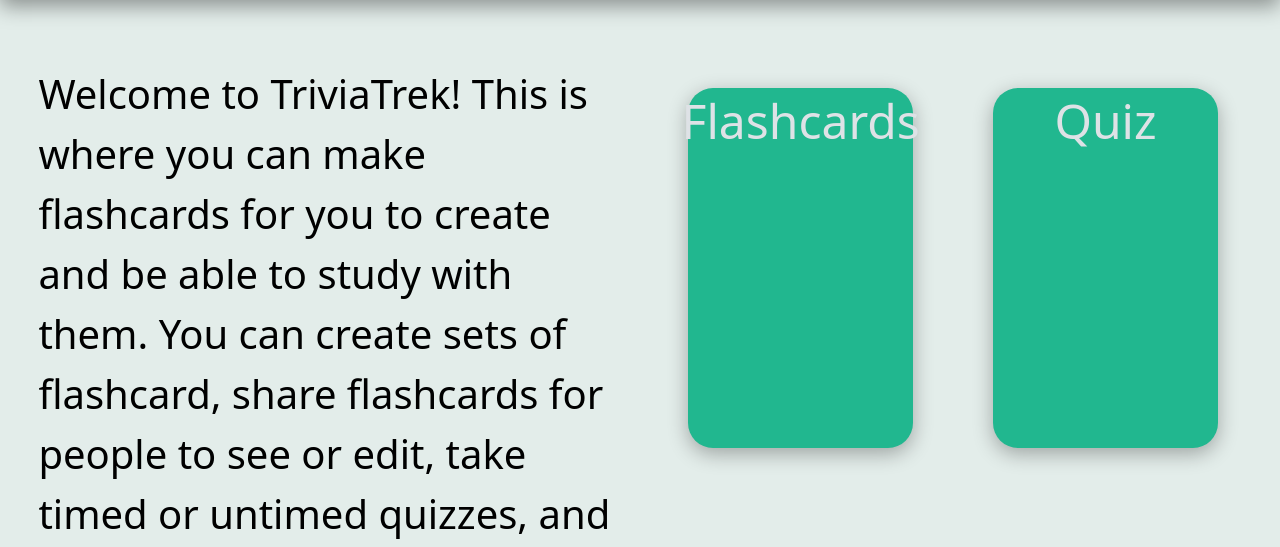
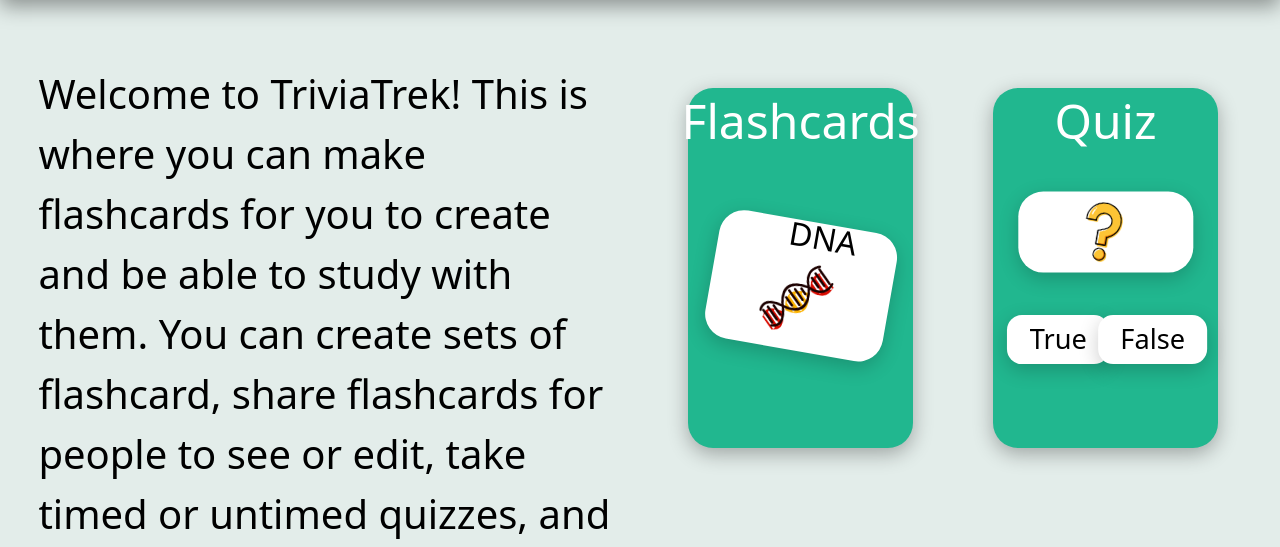
Before and after one commit to W2YUCR/CS180-Project, a Django app: page / in a window 1280 px wide. Shown: the part 104-651 px from the top of the page. Run offline with Django 5.2, Linux system fonts and the light colour scheme; parts of the project's set-up code (start-up, migrations or seed data) failed here and were passed over.

Commit message:
Finish home page

```diff
--- /dev/null
+++ b/core/static/core/home.css
@@ -0,0 +1,110 @@
+.home {
+    display: flex;
+    justify-content: center;
+    margin-top: 5%;
+    gap: 5%;
+
+}
+.introduction {
+    color: black;
+    font-size: 250%;
+    width: 99%;
+    display: flex;
+    flex-direction: column;
+    row-gap: 3rem;
+    margin-left: 3%;
+}
+.home_card_set {
+    display: flex;
+    flex-direction: row;
+    width: 100%;
+    gap: 5rem;
+}
+.home_card {
+    background-color: #21B78F;
+    width: 38%;
+    height: 45vh;
+    margin-top: 4%;
+    border-radius: 25px;
+    box-shadow: 0px 6px 20px rgba(0, 0, 0, 0.3);
+    position: relative;
+    transition: transform 0.3s ease-in-out 0s;
+}
+.home_card:hover {
+    transform: scale(1.1);
+}
+.home_card_text {
+    font-size: 300%;
+    position: absolute;
+    left: 50%;
+    transform: translate(-50%, -50%);
+    margin-top: 15%;
+    color: white;
+}
+.home_flashcard {
+    background-color: white;
+    position: absolute;
+    left: 50%;
+    transform: translate(-50%, -50%) rotate(10deg);
+    padding: 29% 40%;
+    border-radius: 25px;
+    top: 55%;
+    box-shadow: 0px 6px 20px rgba(0, 0, 0, 0.2);
+
+}
+.dna_text {
+    color: black;
+    position: absolute;
+    left: 45%;
+    top: 35%;
+    font-size: 200%;
+    transform: rotate(10deg);
+}
+.dna {
+    position: absolute;
+    left: 48%;
+    transform: translate(-50%, -50%) rotate(10deg);
+    top: 58%;
+    width: 45%;
+}
+.question_card {
+    background-color: white;
+    position: absolute;
+    left: 50%;
+    transform: translate(-50%, -50%) ;
+    padding: 18% 39%;
+    border-radius: 25px;
+    top: 40%;
+    box-shadow: 0px 6px 20px rgba(0, 0, 0, 0.2);
+}
+.question {
+    position: absolute;
+    left: 48%;
+    transform: translate(-50%, -50%) rotate(10deg);
+    top: 40%;
+    width: 45%;
+}
+.true {
+    background-color: white;
+    position: absolute;
+    left: 29%;
+    transform: translate(-50%, -50%) ;
+    padding: 2% 10%;
+    border-radius: 15px;
+    top: 70%;
+    box-shadow: 0px 6px 20px rgba(0, 0, 0, 0.2);
+    color: black;
+    font-size: 170%;
+}
+.false {
+    background-color: white;
+    position: absolute;
+    left: 71%;
+    transform: translate(-50%, -50%) ;
+    padding: 2% 10%;
+    border-radius: 15px;
+    top: 70%;
+    box-shadow: 0px 6px 20px rgba(0, 0, 0, 0.2);
+    color: black;
+    font-size: 170%;
+}
--- a/core/static/core/base.css
+++ b/core/static/core/navbar.css
@@ -34,7 +34,7 @@
     text-decoration: underline;
 }
 .login_bt:hover {
-    background-color: grey;
+    background-color: #B8C3BD;
 }
 .login_bt {
     background-color: #E3EDEA;
@@ -76,44 +76,3 @@
     color: white;
 }
 */
-.home {
-    display: flex;
-    justify-content: center;
-    margin-top: 5%;
-    gap: 5%;
-
-}
-.introduction {
-    color: black;
-    font-size: 250%;
-    width: 99%;
-    display: flex;
-    flex-direction: column;
-    row-gap: 3rem;
-    margin-left: 3%;
-}
-.home_card_set {
-    display: flex;
-    flex-direction: row;
-    width: 100%;
-    gap: 5rem;
-}
-.home_card {
-    background-color: #21B78F;
-    width: 38%;
-    height: 45vh;
-    margin-top: 4%;
-    border-radius: 25px;
-    box-shadow: 0px 6px 20px rgba(0, 0, 0, 0.3);
-    position: relative;
-}
-.home_card_text {
-    font-size: 300%;
-    position: absolute;
-    left: 50%;
-    transform: translate(-50%, -50%);
-    margin-top: 15%;
-}
-.home_flashcard_card {
-    background-color: black;
-}
--- a/core/templates/core/index.html
+++ b/core/templates/core/index.html
@@ -1,5 +1,9 @@
 {% extends "base.html" %}
 {% block content %}
+{% load static %}
+
+<link rel="stylesheet" href="{% static 'core/home.css' %}">
+
 
 <div class="home">
 {% if user.is_authenticated %}
@@ -20,14 +24,20 @@
     <div class="home_card_set">
         <div class="home_card">
             <p class="home_card_text">Flashcards</p>
-            <div class="home_flashcard_card">
+            <div class="home_flashcard"></div>
+            <p class="dna_text">DNA</p>
+            <img src="{% static 'image/dna.webp' %}"  class="dna">
 
-            </div>
         </div>
         <div class="home_card">
             <p class="home_card_text">Quiz</p>
+            <div class="question_card"></div>
+            <img src="{% static 'image/question.webp' %}"  class="question">
+            <p class="true">True</p>
+            <p class="false">False</p>
         </div>
     </div>
+
 
 {% endif %}
 </div>
--- a/templates/base.html
+++ b/templates/base.html
@@ -10,7 +10,7 @@
               rel="stylesheet"
               integrity="sha384-SgOJa3DmI69IUzQ2PVdRZhwQ+dy64/BUtbMJw1MZ8t5HZApcHrRKUc4W0kG879m7"
               crossorigin="anonymous">
-        <link rel="stylesheet" href="{% static 'core/base.css' %}">
+        <link rel="stylesheet" href="{% static 'core/navbar.css' %}">
         <script src="https://cdn.jsdelivr.net/npm/bootstrap@5.3.5/dist/js/bootstrap.bundle.min.js"
                 integrity="sha384-k6d4wzSIapyDyv1kpU366/PK5hCdSbCRGRCMv+eplOQJWyd1fbcAu9OCUj5zNLiq"
                 crossorigin="anonymous"></script>
```
Also changed, not shown: core/static/image/dna.webp (added), core/static/image/question.webp (added).
